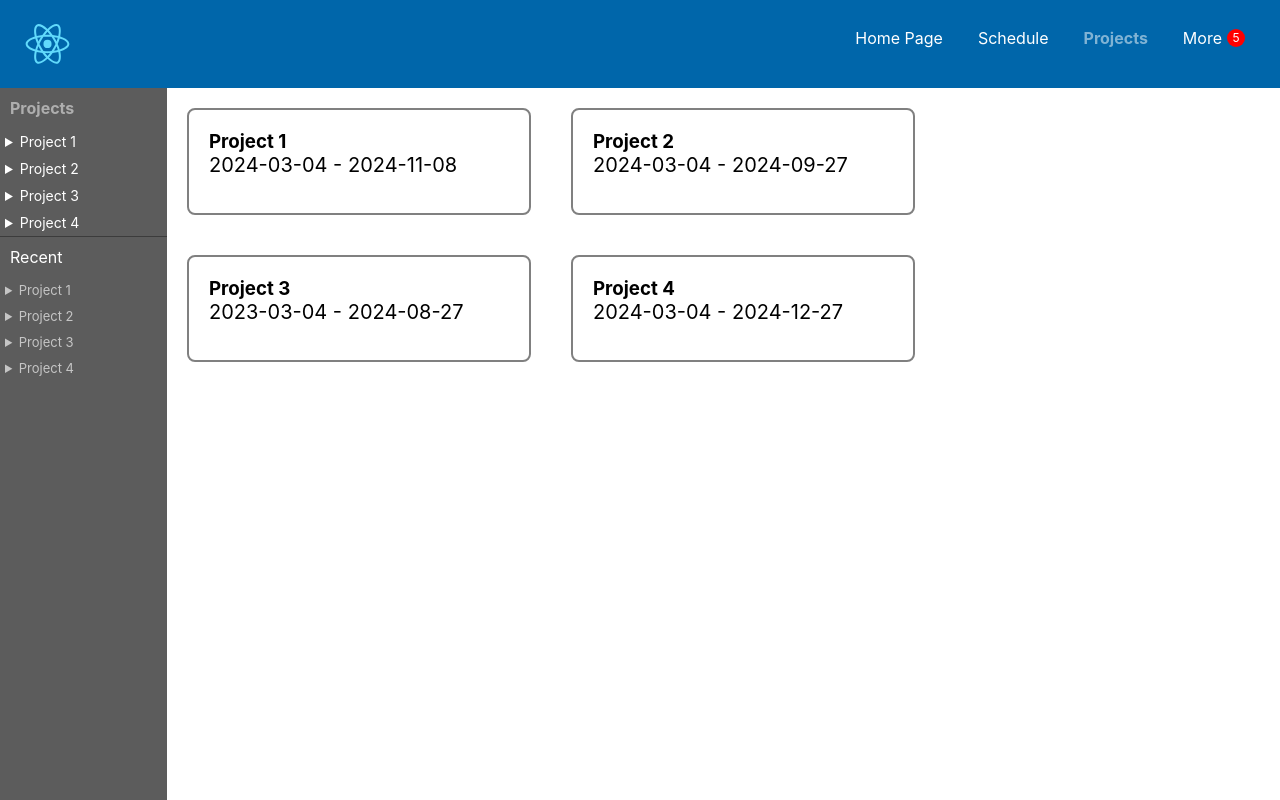
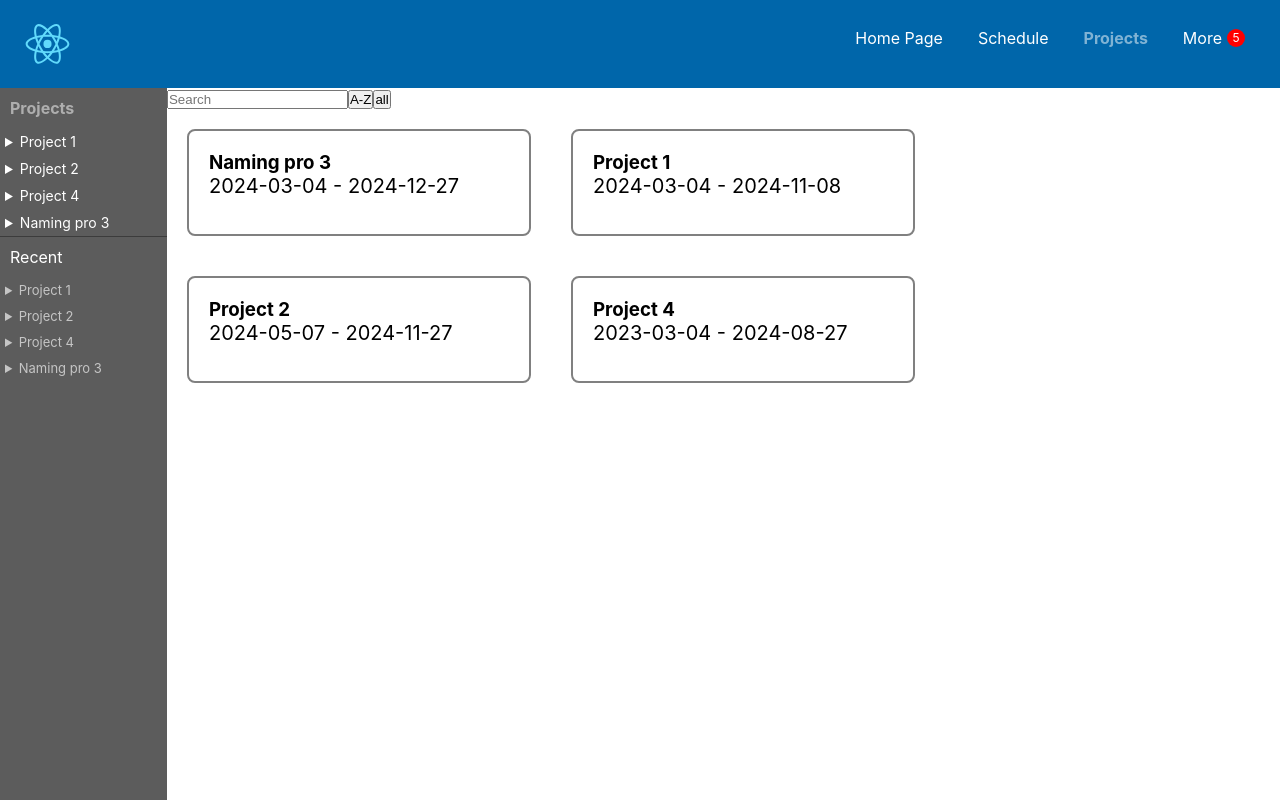
Before and after one commit to ToporetsDA/SciWork, a React (Create React App) app in the folder sci_work_front/: page / in a window 1280 px wide. Both pictures are taken after a click on the item "Projects". Built offline with nearby package versions, Linux system fonts and the light colour scheme.

Commit message:
Basic controls
Controls with no access restrictions implemented and tested

```diff
--- a/sci_work_front/src/App.js
+++ b/sci_work_front/src/App.js
@@ -7,9 +7,10 @@ import AppContent from './Components/AppContent'
 
 function App() {
 
-  const userData = {
-    currentFilter: "A-Z"
-  }
+  const [userData, setUserData] = useState({
+    currentSortFilter: "A-Z",
+    currentStatusFilter: "all",
+  });
 
   const projects = [
     {
@@ -40,13 +41,13 @@ function App() {
     },
     {
       name: "Project 2",
-      startDate: "2024-03-04",
-      endDate: "2024-09-27",
+      startDate: "2024-05-07",
+      endDate: "2024-11-27",
       access: "project manager",
       activities: [
         {
           name: "Sprint Planning",
-          startDate: "2024-03-04",
+          startDate: "2024-05-07",
           endDate: "2024-09-18",
           repeat: true,
           interval: 7,
@@ -65,7 +66,7 @@ function App() {
       ]
     },
     {
-      name: "Project 3",
+      name: "Project 4",
       startDate: "2023-03-04",
       endDate: "2024-08-27",
       access: "project manager",
@@ -91,7 +92,7 @@ function App() {
       ]
     },
     {
-      name: "Project 4",
+      name: "Naming pro 3",
       startDate: "2024-03-04",
       endDate: "2024-12-27",
       access: "project manager",
@@ -147,14 +148,6 @@ function App() {
     }
   }, [currentPage]);
 
-  //nav
-
-  const setCurrent = (p, a) => {
-    setCurrentProject(p);
-    setCurrentActivity(a);
-    console.log(`Now in: ${p} : ${a}`);
-  };
-
   //main
 
   //Html
@@ -182,7 +175,8 @@ function App() {
                 setCurrentActivity={setCurrentActivity}
               />
               <AppContent
-              userData={userData}
+                userData={userData}
+                setUserData={setUserData}
                 page={currentPage}
                 subPage={currentActivity}
                 data={projects}
--- a/sci_work_front/src/Components/AppContent.js
+++ b/sci_work_front/src/Components/AppContent.js
@@ -2,7 +2,7 @@ import React, { Suspense } from 'react';
 import '../css/AppContent.css';
 import * as Pages from './pages';
 
-const AppContent = ({userData, page, subPage, data, currentProject, currentActivity, setCurrentPage, setCurrentProject, setCurrentActivity}) => {
+const AppContent = ({userData, setUserData, page, subPage, data, currentProject, currentActivity, setCurrentPage, setCurrentProject, setCurrentActivity}) => {
 
     const loadPageComponent = (pageName) => {
         const formattedPageName = (pageName === 'Subjects' || pageName === 'Project') ? 'Projects' : pageName;
@@ -20,6 +20,7 @@ const AppContent = ({userData, page, subPage, data, currentProject, currentActiv
                 <Suspense fallback={<div>Loading...</div>}>
                     <PageComponent
                         userData={userData}
+                        setUserData={setUserData}
                         data={data}
                         currentProject={currentProject}
                         setCurrentPage={setCurrentPage}
--- a/sci_work_front/src/Components/pages/Projects.js
+++ b/sci_work_front/src/Components/pages/Projects.js
@@ -1,9 +1,24 @@
-import React, { useState, useEffect, Suspense }  from 'react';
+import React, { useState, useEffect, useRef, useCallback, Suspense }  from 'react';
 import '../../css/pages/Projects.css';
 
-const Projects = ({ userData, data, currentProject, setCurrentPage, setCurrentProject, setCurrentActivity }) => {
+const Projects = ({ userData, setUserData, data, currentProject, setCurrentPage, setCurrentProject, setCurrentActivity }) => {
+
+    const filterOptions = {
+        sort: ["A-Z", "Z-A", "start date", "end date"],
+        state: ["all", "expired", "expiring"]
+    }
 
     const [selectedProject, setSelectedProject] = useState(undefined);
+    const [isSortDropdownOpen, setIsSortDropdownOpen] = useState(false);
+    const [isStateDropdownOpen, setIsStateDropdownOpen] = useState(false);
+    const [currentSortOption, setCurrentSortOption] = useState(userData.currentSortFilter);
+    const [currentStateOption, setCurrentStateOption] = useState(userData.currentStateFilter);
+    const [searchQuery, setSearchQuery] = useState("");
+
+    const sortDropdownRef = useRef(null);
+    const stateDropdownRef = useRef(null);
+
+    //open project
 
     const goToPage = (project) => {
         setSelectedProject(data.find(p => p.name === project));
@@ -18,15 +33,142 @@ const Projects = ({ userData, data, currentProject, setCurrentPage, setCurrentPr
         }
     }, [currentProject, data]);
 
+    //update filter values
+
+    useEffect(() => {
+        if (userData) {
+            setCurrentSortOption(userData.currentSortFilter);
+            setCurrentStateOption(userData.currentStatusFilter);
+
+        }
+    }, [userData]);
+
+    const handleSortOptionSelect = (option) => {
+        setUserData(prevData => ({ ...prevData, currentSortFilter: option }));
+        setIsSortDropdownOpen(false);
+    };
+
+    const handleStateOptionSelect = (option) => {
+        setUserData(prevData => ({ ...prevData, currentStatusFilter: option }));
+        setIsStateDropdownOpen(false);
+    };
+
+    //close filter option lists on click outside
+
+    const handleClickOutside = useCallback((event) => {
+        if (isSortDropdownOpen && sortDropdownRef.current && !sortDropdownRef.current.contains(event.target)) {
+          setIsSortDropdownOpen(false);
+        }
+        if (isStateDropdownOpen && stateDropdownRef.current && !stateDropdownRef.current.contains(event.target)) {
+          setIsStateDropdownOpen(false);
+        }
+    }, [isSortDropdownOpen, isStateDropdownOpen]);
+
+    useEffect(() => {
+        document.addEventListener('mousedown', handleClickOutside);
+        return () => {
+            document.removeEventListener('mousedown', handleClickOutside);
+        };
+    }, []);
+
+    //sort items
+
+    const sortItems = (items) => {
+        return items.sort((a, b) => {
+            if (currentSortOption === "A-Z") {
+                return a.name.localeCompare(b.name);
+            }
+            if (currentSortOption === "Z-A") {
+                return b.name.localeCompare(a.name);
+            }
+            if (currentSortOption === "start date") {
+                return new Date(a.startDate) - new Date(b.startDate);
+            }
+            if (currentSortOption === "end date") {
+                return new Date(a.endDate) - new Date(b.endDate);
+            }
+            return 0;
+        });
+    };
+
+    //filter items
+
+    const filterItems = (items) => {
+        let filtered = items;
+
+        // Filter by state first
+        if (currentStateOption !== "all") {
+            filtered = filtered.filter(item => {
+                const endDate = new Date(item.endDate);
+                const timeDifference = (endDate - new Date()) / (24 * 60 * 60 * 1000); // days remaining
+                if (currentStateOption === "expired" && timeDifference < 0) {
+                    return true; // Expired items
+                }
+                if (currentStateOption === "expiring" && timeDifference < 30 && timeDifference >= 0) {
+                    return true; // Expiring items (within 30 days)
+                }
+                return false;
+            });
+        }
+
+        // Filter by search query
+        if (searchQuery.trim() !== "") {
+            console.log(filtered);
+            console.log(searchQuery);
+            filtered = filtered.filter(item =>
+                item.name.toLowerCase().includes(searchQuery.toLowerCase()) // Case-insensitive search
+            );
+            console.log(filtered);
+        }
+
+        return filtered;
+    };
+
+    //data to display
+
+    const projectsToDisplay = filterItems(sortItems([...data]));
+    const activitiesToDisplay = filterItems(selectedProject?.activities ? sortItems(selectedProject.activities) : []);
+
     return (
         <>
             <div className='controlPanel'>
+                <input
+                    type="text"
+                    value={searchQuery}
+                    onChange={(e) => setSearchQuery(e.target.value)}
+                    placeholder="Search"
+                    className="search-input"
+                />
+                <button className="filter-button" onClick={() => setIsSortDropdownOpen(!isSortDropdownOpen)} ref={sortDropdownRef}>
+                    {currentSortOption}
+                </button>
+                {isSortDropdownOpen && (
+                    <ul className="dropdown">
+                        {filterOptions.sort.map((option, index) => (
+                            <li key={index} onClick={() => handleSortOptionSelect(option)}>
+                                {option}
+                            </li>
+                        ))}
+                    </ul>
+                )}
 
+                <button className="filter-button" onClick={() => setIsStateDropdownOpen(!isStateDropdownOpen)} ref={stateDropdownRef}>
+                    {currentStateOption}
+                </button>
+                {isStateDropdownOpen && (
+                    <ul className="dropdown">
+                        {filterOptions.state.map((option, index) => (
+                            <li key={index} onClick={() => handleStateOptionSelect(option)}>
+                                {option}
+                            </li>
+                        ))}
+                    </ul>
+                )}
             </div>
             <div className='itemList'>
                 {(!currentProject) ?
                     <Suspense fallback={<div>Loading projects...</div>}>
-                        {data.map((project, index) => (
+                        {projectsToDisplay.map((project, index) => (
                             <div
                                 key={index}
                                 className={`
@@ -48,7 +190,7 @@ const Projects = ({ userData, data, currentProject, setCurrentPage, setCurrentPr
                 :
                     <Suspense fallback={<div>Loading activities...</div>}>
                         {selectedProject && selectedProject.activities ? (
-                            selectedProject.activities.map((activity, index) => (
+                            activitiesToDisplay.map((activity, index) => (
                                 <div
                                     key={index}
                                     className={`
--- a/sci_work_front/src/Styles/pages/Projects.sass
+++ b/sci_work_front/src/Styles/pages/Projects.sass
@@ -1,23 +1,32 @@
+.controlPanel
+
+    .dropdown
+
+        li
+            min-width: 100px
+            min-height: 20px
+            background-color: green
+
 .itemList
     display: flex
     flex-wrap: wrap
     justify-content: flex-start
 
-.card
-    width: 25%
-    min-width: 300px
-    margin: 20px
-    padding: 20px
-    background-color: white
-    border-radius: 8px
-    margin-bottom: 20px
-    border: 2px solid grey
+    .card
+        width: 25%
+        min-width: 300px
+        margin: 20px
+        padding: 20px
+        background-color: white
+        border-radius: 8px
+        margin-bottom: 20px
+        border: 2px solid grey
 
-    .name
-        display: flex
-        gap: 20px
+        .name
+            display: flex
+            gap: 20px
 
-    .timeLimit
-        width: 100%
-        height: 40px
-        font-size: 20px
+        .timeLimit
+            width: 100%
+            height: 40px
+            font-size: 20px
--- a/sci_work_front/src/css/pages/Projects.css
+++ b/sci_work_front/src/css/pages/Projects.css
@@ -1,10 +1,15 @@
+.controlPanel .dropdown li {
+  min-width: 100px;
+  min-height: 20px;
+  background-color: green;
+}
+
 .itemList {
   display: flex;
   flex-wrap: wrap;
   justify-content: flex-start;
 }
-
-.card {
+.itemList .card {
   width: 25%;
   min-width: 300px;
   margin: 20px;
@@ -14,11 +19,11 @@
   margin-bottom: 20px;
   border: 2px solid grey;
 }
-.card .name {
+.itemList .card .name {
   display: flex;
   gap: 20px;
 }
-.card .timeLimit {
+.itemList .card .timeLimit {
   width: 100%;
   height: 40px;
   font-size: 20px;
```
Also changed, not shown: 1 other file (tests, documents, lock files or other folders).
